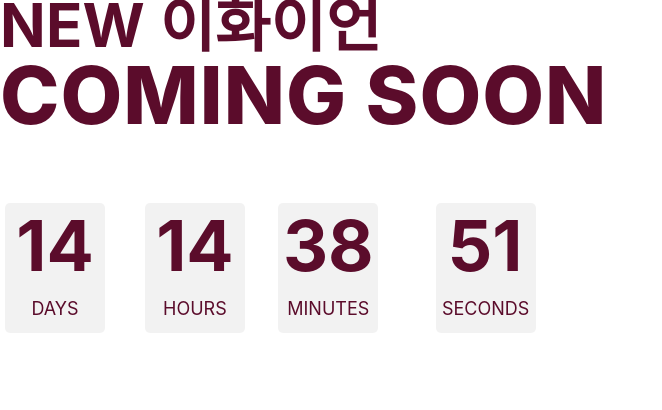
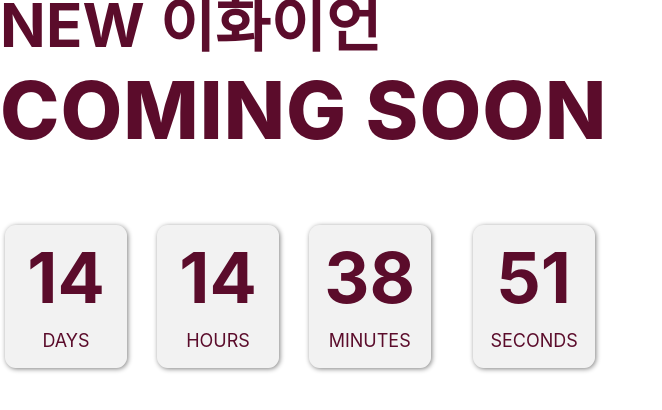
Before and after one commit to rkdmsals/renewal-guide, a React (Create React App) app: page /home in a window 1280 px wide. Shown: the top 410 px of the page, without its empty margins (0-662 px from the left). Built offline with nearby package versions, Linux system fonts and the light colour scheme; the HTML template or start-up script is replaced by a standard one.

Commit message:
메인 페이지 피드백

```diff
--- a/src/components/views/HomePage/Home.css
+++ b/src/components/views/HomePage/Home.css
@@ -5,14 +5,13 @@
 }
 
 
-
 .Home_title {
-
     font-weight: 700;
     font-size: 60px;
     line-height: 50px;
     letter-spacing: 0.2px;
     color: var(--fullPage-text-color);
+    margin-bottom: 15px;
 }
 
 .Home_comingsoon {
@@ -28,28 +27,29 @@
     display: flex;
     flex-direction: row;
     margin-top: 10px;
-    width: 90%;
+    width: 100%;
     height: 100%;
     align-items: center;
     justify-content: space-between;
 }
 
 .timer-container {
-    width: 49%;
+    width: 50%;
     display: flex;
     flex: column;
     align-items: center;
     justify-content: space-between;
-    margin-right: 2%;
+    padding-right: 2%;
 }
 
 .timer-box {
     background-color: rgba(216, 216, 216, 0.33);
-    border-radius: 5px;
+    border-radius: 11px;
     justify-items: space-around;
-    width: 100px;
-    height: 130px;
+    width: 122px;
+    height: 143px;
     margin-left: 5px;
+    box-shadow: 1px 1px 5px gray;
 }
 
 .timer-time {
@@ -57,6 +57,7 @@
     font-weight: 700;
     font-size: 70px;
     text-align: center;
+    padding-top: 10px;
 }
 
 .timer-font {
@@ -65,7 +66,7 @@
     font-size: 18px;
     letter-spacing: 7.5%;
     text-align: center;
-    margin-top: 10px;
+    padding-top: 10px;
 }
 
 @media screen and (max-width: 480px) {
```
